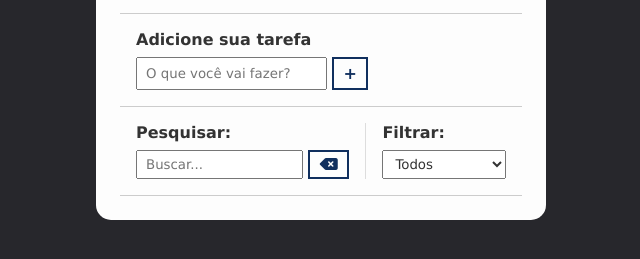
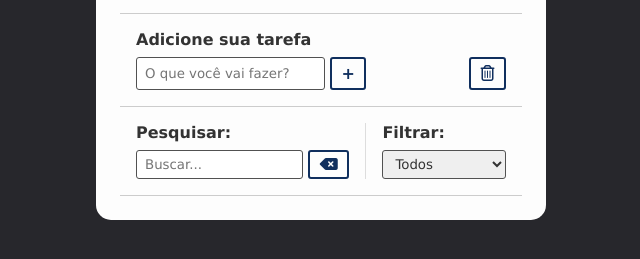
Before and after one commit to felipedalbert/full-todo-list, a plain HTML site: page index.html in a window 1280 px wide. Shown: the part 113-372 px from the top of the page, without its empty margins (319-959 px from the left). Drawn offline with Linux system fonts and the light colour scheme.

Commit message:
feat(clearAll btn): clear all itens feat

```diff
--- a/index.html
+++ b/index.html
@@ -20,6 +20,9 @@
           <input type="text" id="todo-input" placeholder="O que você vai fazer?"/>
           <button type="submit">
             <i class="fa-thin fa-plus"></i>
+          </button>
+          <button type="button" id="trash-button">
+            <i class="fa-regular fa-trash-can"></i>
           </button>
         </div>
       </form>
--- a/src/scripts/todo.js
+++ b/src/scripts/todo.js
@@ -8,6 +8,7 @@ const editInput = document.querySelector("#edit-input");
 const cancelEditBtn = document.querySelector("#cancel-edit-btn");
 const searchInput = document.querySelector("#search-input");
 const eraseButton = document.querySelector("#erase-button");
+const trashButton = document.querySelector("#trash-button");
 const filterSelect = document.querySelector("#filter-select");
 const todoItems = JSON.parse(localStorage.getItem('todoItems')) || [];
 let idTodo
@@ -20,7 +21,6 @@ const updateTodoList = setInterval(() => todos = document.querySelectorAll('.tod
 
 const renderTodos = () => {
     todoItems.forEach(todo => {
-
         todoList.innerHTML += `
           <div class="todo ${todo.done ? 'done' : ''}" data-id="${todo.id}">
             <h3>${todo.text}</h3>
@@ -206,4 +206,12 @@ eraseButton.addEventListener('click', () => {
     searchTodo()
 })
 
+trashButton.addEventListener('click', () =>{
+    const resposta = confirm("Você está prestes a excluir todos os seus itens")
+    if(resposta){
+        localStorage.clear()
+        location.reload()
+    }
+})
+
 window.addEventListener('load', renderTodos)
--- a/src/style/style.css
+++ b/src/style/style.css
@@ -22,6 +22,8 @@ button {
     justify-content: center;
     align-items: center;
     transition: 0.4s;
+    border-radius: 3px;
+    height: 100%;
 }
 
 button:hover {
@@ -41,6 +43,14 @@ button i {
 input,
 select {
     padding: 0.25rem 0.5rem;
+    border: 1px solid #515151;
+    border-radius: 3px;
+    outline: none;
+}
+
+input:focus,
+select:focus{
+    border-color: #102f5e;
 }
 
 .hide {
@@ -64,16 +74,29 @@ select {
 }
 
 /* Todo Form */
+#todo-form{
+    position: relative;
+}
+
 #todo-form,
 #edit-form {
     padding: 1rem;
-    border-bottom: 1px solid #ccc;
+    border-bottom: 1px solid #ccc
 }
 
 #todo-form p,
 #edit-form p {
     margin-bottom: 0.5rem;
     font-weight: bold;
+}
+
+#todo-form .form-control{
+    position: relative;
+}
+
+#todo-form .form-control #trash-button{
+    position: absolute;
+    right: 0;
 }
 
 .form-control {
```
